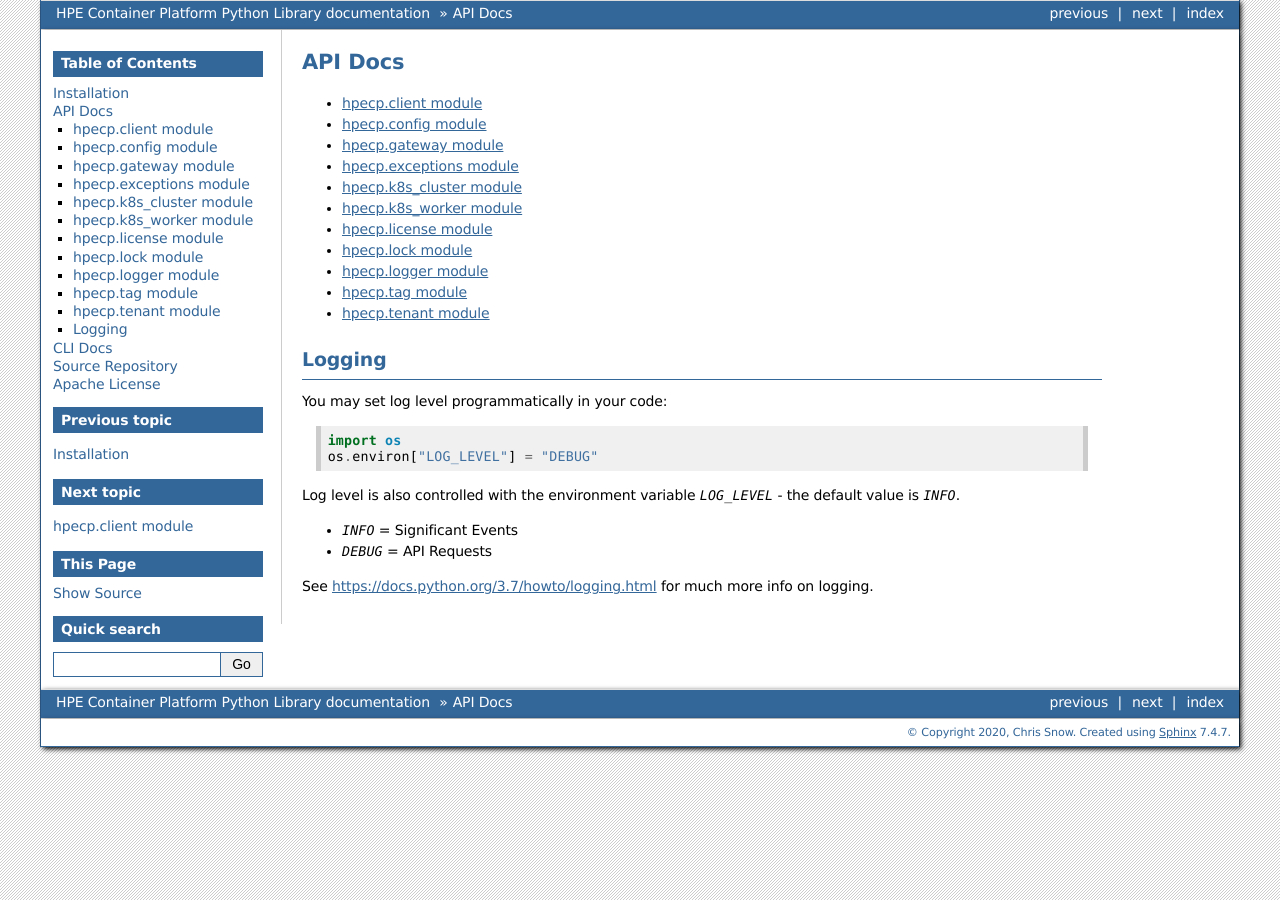
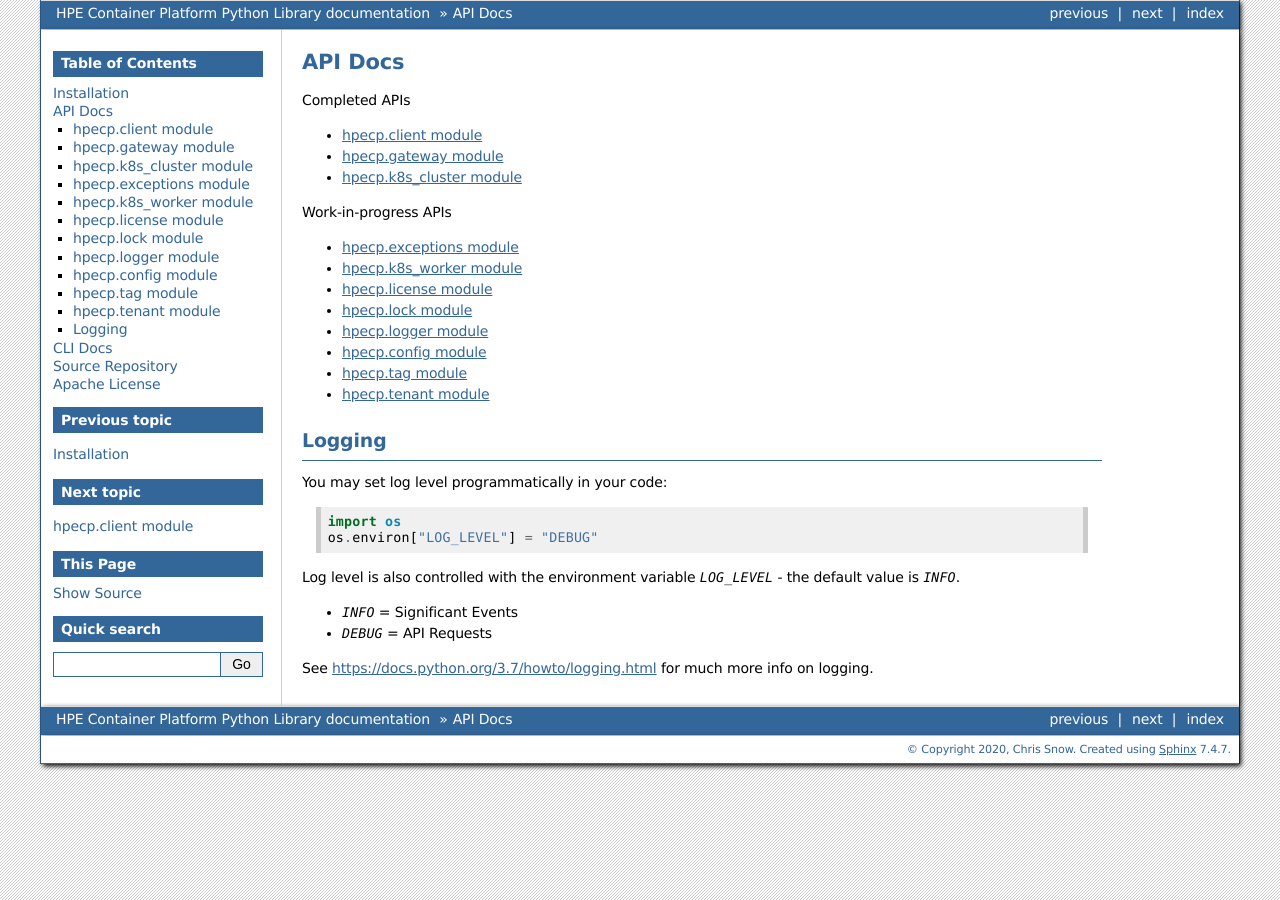
Before and after one commit to hpe-container-platform-community/hpecp-python-library, a Sphinx documentation site: the page built from docs/source/hpecp.rst, in a window 1280 px wide. Built offline with Sphinx 7.4.7, drawn with Linux system fonts in a browser that asks for light colours.

```diff
--- a/docs/source/hpecp.rst
+++ b/docs/source/hpecp.rst
@@ -5,16 +5,22 @@ API Docs
 
 .. toctree::
    :maxdepth: 4
+   :caption: Completed APIs
 
    hpecp.client
-   hpecp.config
    hpecp.gateway
+   hpecp.k8s_cluster
+
+.. toctree::
+   :maxdepth: 4
+   :caption: Work-in-progress APIs
+
    hpecp.exceptions
-   hpecp.k8s_cluster
    hpecp.k8s_worker
    hpecp.license
    hpecp.lock
    hpecp.logger
+   hpecp.config
    hpecp.tag
    hpecp.tenant
 
```
